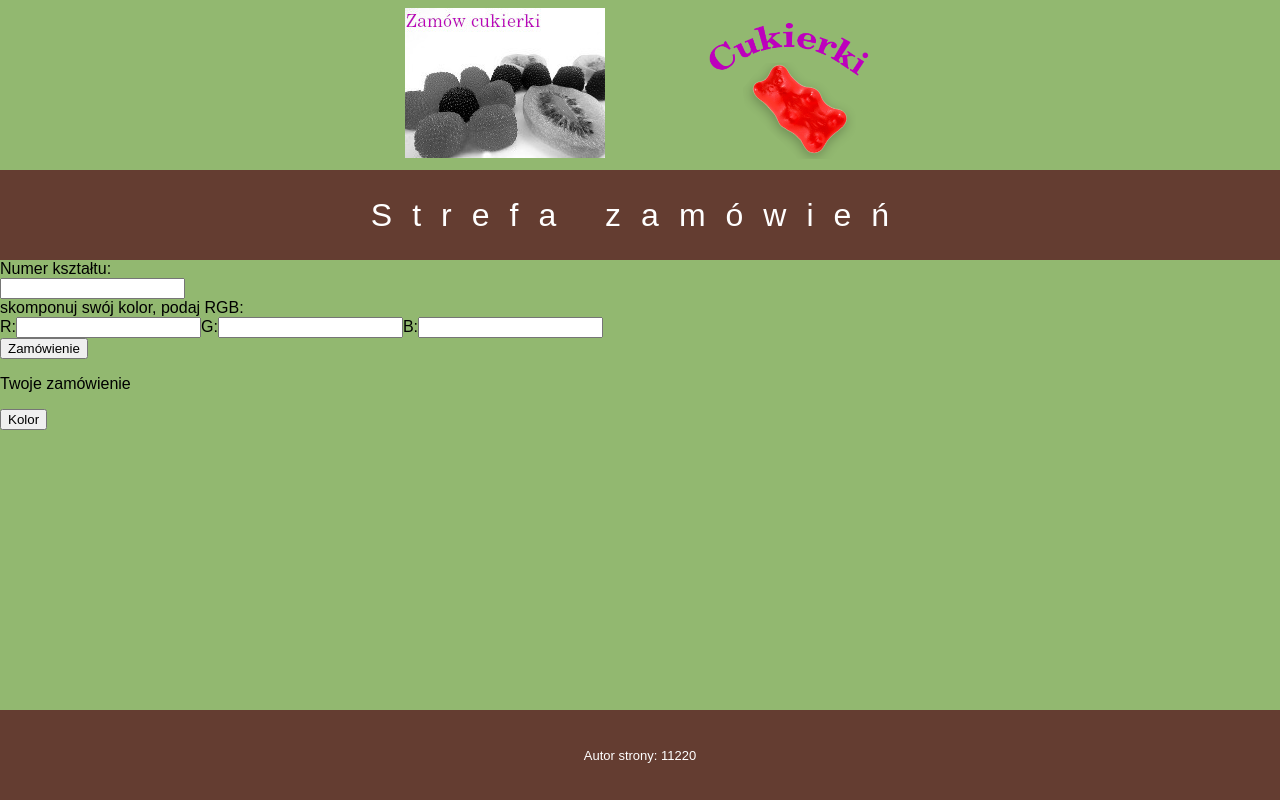
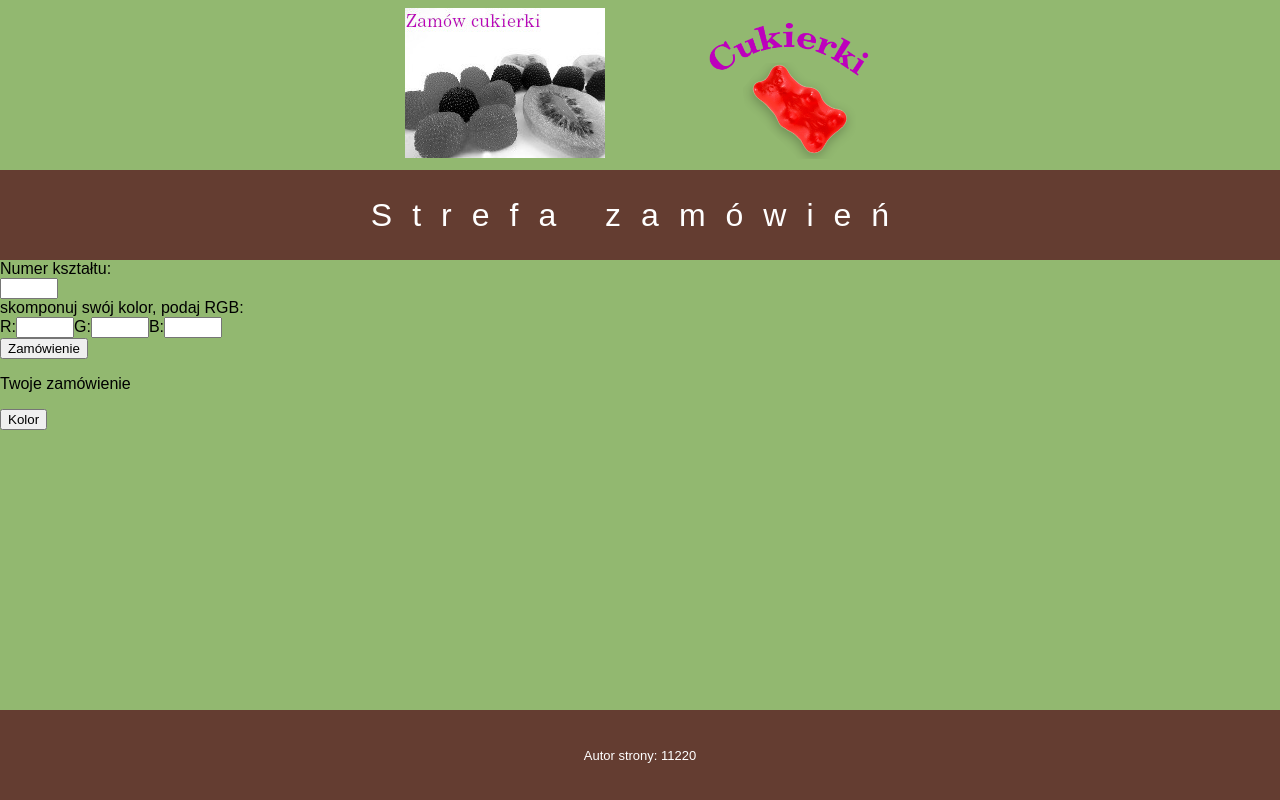
Before and after one commit to majcher01/ee09, a PHP site: page /zamowienie.html in a window 1280 px wide. Run offline with PHP 8.4, Linux system fonts and the light colour scheme.

Commit message:
e14_1509-x

```diff
--- a/e_14_2022_06_01_SG/styl10.css
+++ b/e_14_2022_06_01_SG/styl10.css
@@ -45,3 +45,7 @@ body {
 .boxright{
 	float: right;
 }
+
+input{
+	width:50px;
+}
--- a/e_14_2022_06_01_SG/zamowienie.html
+++ b/e_14_2022_06_01_SG/zamowienie.html
@@ -55,7 +55,10 @@
 					break;
 				}
 
-				document.getElementById('przycisk').style.background-color='gb('+r+';'+g+';'+b+');';
+				//document.getElementById('przycisk').style.backgroundColor='rgb('+r+','+g+','+b+');';
+				let c='rgb('+r+', '+g+', '+b+')';
+				console.log(c);
+				document.getElementById('przycisk').style.backgroundColor=c;
 			}
 		</script>
 	</body>
```
